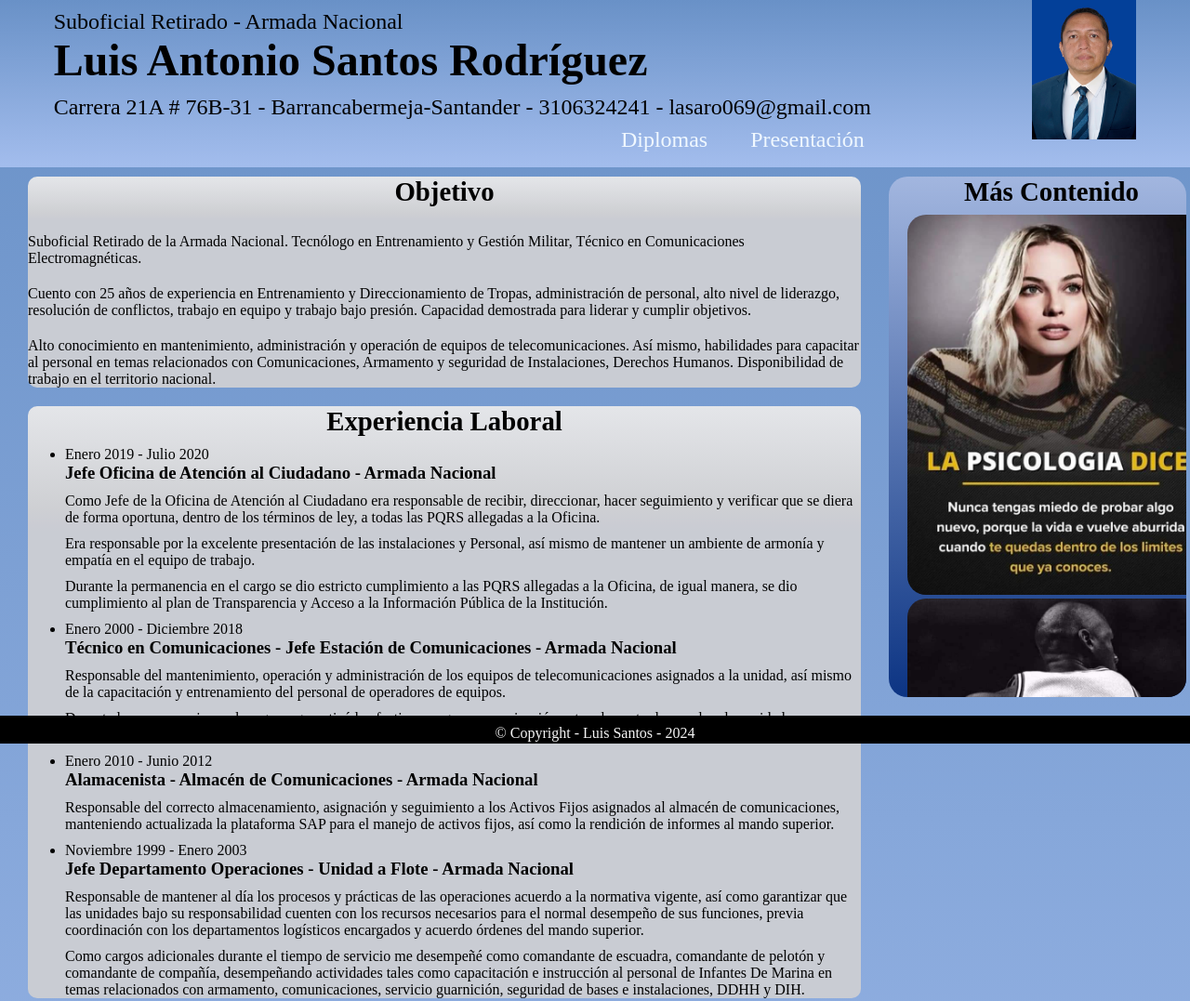
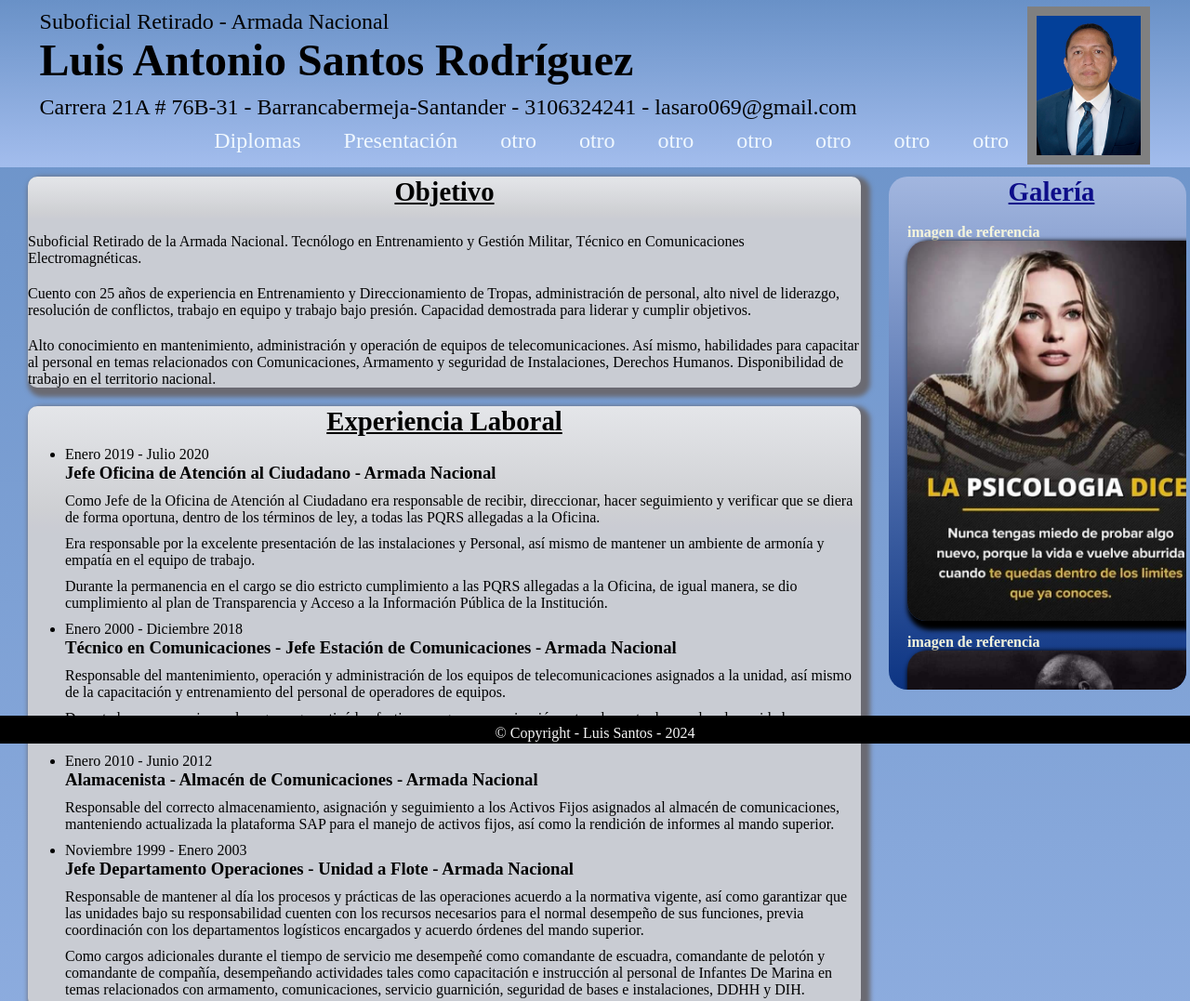
Before and after one commit to lasaro069/hoja_vida, a plain HTML site: page index.html in a window 1280 px wide. Shown: the top 1077 px of the page at 93% size. Drawn offline with Linux system fonts and the light colour scheme.

Commit message:
se hacen cambios a las etiquetas h3 y h4

```diff
--- a/css/estilos.css
+++ b/css/estilos.css
@@ -38,12 +38,11 @@ header {
 
 .img {
     grid-area: imagen;
-    padding-top: 0px;
+    padding-top: 7px;
 }
 
 .foto{
     border: 10px solid gray;
-    box-shadow: 5px 5px 5px 5px;
 }
 
 .navegacion{
@@ -76,9 +75,10 @@ main{
 }
 
 .contenido{
+    box-shadow: 5px 5px 5px 5px #6A6A72;
     background: #C9CCD3;
- background-image: linear-gradient(-180deg, rgba(255,255,255,0.50) 0%, rgba(0,0,0,0.50) 100%);
- background-blend-mode: lighten;border-radius: 10px;
+    background-image: linear-gradient(-180deg, rgba(255,255,255,0.50) 0%, rgba(0,0,0,0.50) 100%);
+    background-blend-mode: lighten;border-radius: 10px;
 }
 
 .objetivo{
@@ -90,6 +90,7 @@ h2{
     text-align: center;
     font-size: 1.8rem;
     margin-bottom: 8px;
+    text-decoration: underline
 }
 
 h3{
@@ -97,6 +98,7 @@ h3{
 
 li{
     margin-top: 10px;
+    margin-bottom: 10px
 }
 
 p{
@@ -107,25 +109,36 @@ aside{
     background-image: linear-gradient(to top, #0c3483 0%, #a2b6df 100%, #6b8cce 100%, #a2b6df 100%);
     margin-top: 190px;
     width: 100%;
-    height: 70vh;
+    height: 69vh;
     margin-left: 60px;
     border-radius: 20px;
     display: grid;
     overflow: auto;
     position: sticky;
+    justify-items: stretch;
     top: 190px;
 
 }
 
 .imagenes{
+    margin-top: 10px;
     margin-left: 20px;
 }
 
-.imagen1{
+.imagen{
+    box-shadow: 5px 5px 5px 5px black;
 }
 
 aside img{
     border-radius: 20px;
+}
+
+aside h2{
+    color: #0D0D89
+}
+
+h4{
+    color: beige;
 }
 
 
--- a/index.html
+++ b/index.html
@@ -35,17 +35,20 @@
             <p>Carrera 21A # 76B-31 - Barrancabermeja-Santander - 3106324241 - lasaro069@gmail.com</p>
         </div>
         <div class="header img">
-            <img src="/multimedia/img/3x4 .jpg" alt="foto Luis Santos" height="150px">
+            <img src="/multimedia/img/3x4 .jpg" alt="foto Luis Santos" height="150px" class="foto">
         </div>
         <div class="header navegacion">
             <nav>
                 <ul>
                     <li><a href="#">Diplomas</a></li>
                     <li><a href="/multimedia/video/presentacion.mp4">Presentación</a></li>
-                    <li><a href="#"></a></li>
-                    <li><a href="#"></a></li>
-                    <li><a href="#"></a></li>
-                    <li><a href="#"></a></li>
+                    <li><a href="#">otro</a></li>
+                    <li><a href="#">otro</a></li>
+                    <li><a href="#">otro</a></li>
+                    <li><a href="#">otro</a></li>
+                    <li><a href="#">otro</a></li>
+                    <li><a href="#">otro</a></li>
+                    <li><a href="#">otro</a></li>
                 </ul>
             </nav>
         </div>
@@ -144,30 +147,38 @@
 
     <aside class="aside">
 
-       <h2>Más Contenido</h2>
+       <h2>Galería</h2>
        <div class="imagenes imagen1">
-           <img src="/multimedia/img/frases1.jpg" width="330px" alt="">
+          <h4>imagen de referencia</h4>
+           <img src="/multimedia/img/frases1.jpg" width="330px" alt="" class="imagen" title="imagen de referencia">
        </div>
        <div class="imagenes imagen2">
-           <img src="/multimedia/img/frases2.jpg" width="330px" alt="">
+          <h4>imagen de referencia</h4>
+           <img src="/multimedia/img/frases2.jpg" width="330px" alt="" class="imagen" title="imagen de referencia">
        </div>
        <div class="imagenes imagen3">
-           <img src="/multimedia/img/frases3.jpg" width="330px" alt="">
+          <h4>imagen de referencia</h4>
+           <img src="/multimedia/img/frases3.jpg" width="330px" alt="" class="imagen" title="imagen de referencia">
        </div>
        <div class="imagenes imagen4">
-           <img src="/multimedia/img/frases4.jpg" width="330px" alt="">
+          <h4>imagen de referencia</h4>
+           <img src="/multimedia/img/frases4.jpg" width="330px" alt="" class="imagen" title="imagen de referencia">
        </div>
        <div class="imagenes imagen5">
-           <img src="/multimedia/img/frases5.jpg" width="330px" alt="">
+          <h4>imagen de referencia</h4>
+           <img src="/multimedia/img/frases5.jpg" width="330px" alt="" class="imagen" title="imagen de referencia">
        </div>
        <div class="imagenes imagen6">
-           <img src="/multimedia/img/frases6.jpg" width="330px" alt="">
+          <h4>imagen de referencia</h4>
+           <img src="/multimedia/img/frases6.jpg" width="330px" alt="" class="imagen" title="imagen de referencia">
        </div>
        <div class="imagenes imagen7">
-           <img src="/multimedia/img/frases7.jpg" width="330px" alt="">
+          <h4>imagen de referencia</h4>
+           <img src="/multimedia/img/frases7.jpg" width="330px" alt="" class="imagen" title="imagen de referencia">
        </div>
        <div class="imagenes imagen8">
-           <img src="/multimedia/img/frases8.jpg" width="330px" alt="">
+          <h4>imagen de referencia</h4>
+           <img src="/multimedia/img/frases8.jpg" width="330px" alt="" class="imagen" title="imagen de referencia">
        </div>
 
 
```
